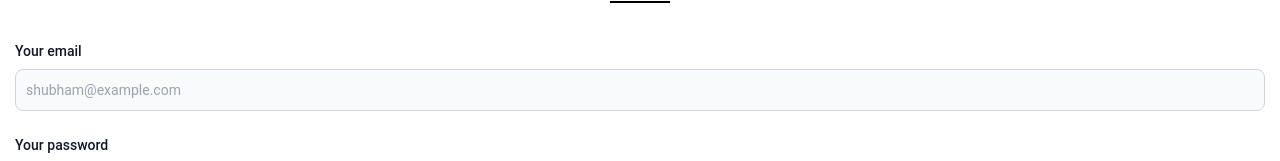
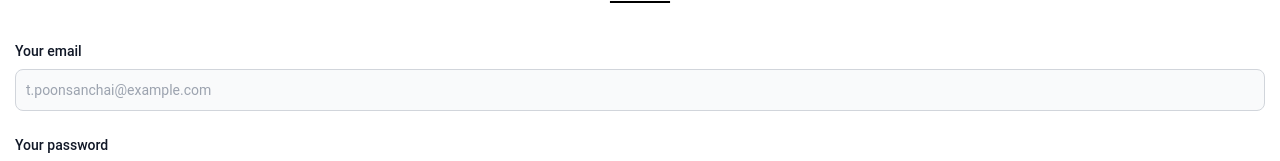
Before and after one commit to Tanapon-p/codebook-ecommerce, a React (Create React App) app: page /login in a window 1280 px wide. Shown: the part 151-312 px from the top of the page. Built offline with nearby package versions, Linux system fonts and the light colour scheme.

Commit message:
CodeBook Project

```diff
--- a/src/pages/Login.js
+++ b/src/pages/Login.js
@@ -47,7 +47,7 @@ export const Login = () => {
             type="email"
             id="email"
             className="bg-gray-50 border border-gray-300 text-gray-900 text-sm rounded-lg focus:ring-blue-500 focus:border-blue-500 block w-full p-2.5 dark:bg-gray-700 dark:border-gray-600 dark:placeholder-gray-400 dark:text-white dark:focus:ring-blue-500 dark:focus:border-blue-500"
-            placeholder="shubham@example.com"
+            placeholder="t.poonsanchai@example.com"
             required
             autoComplete="off"
           />
```
